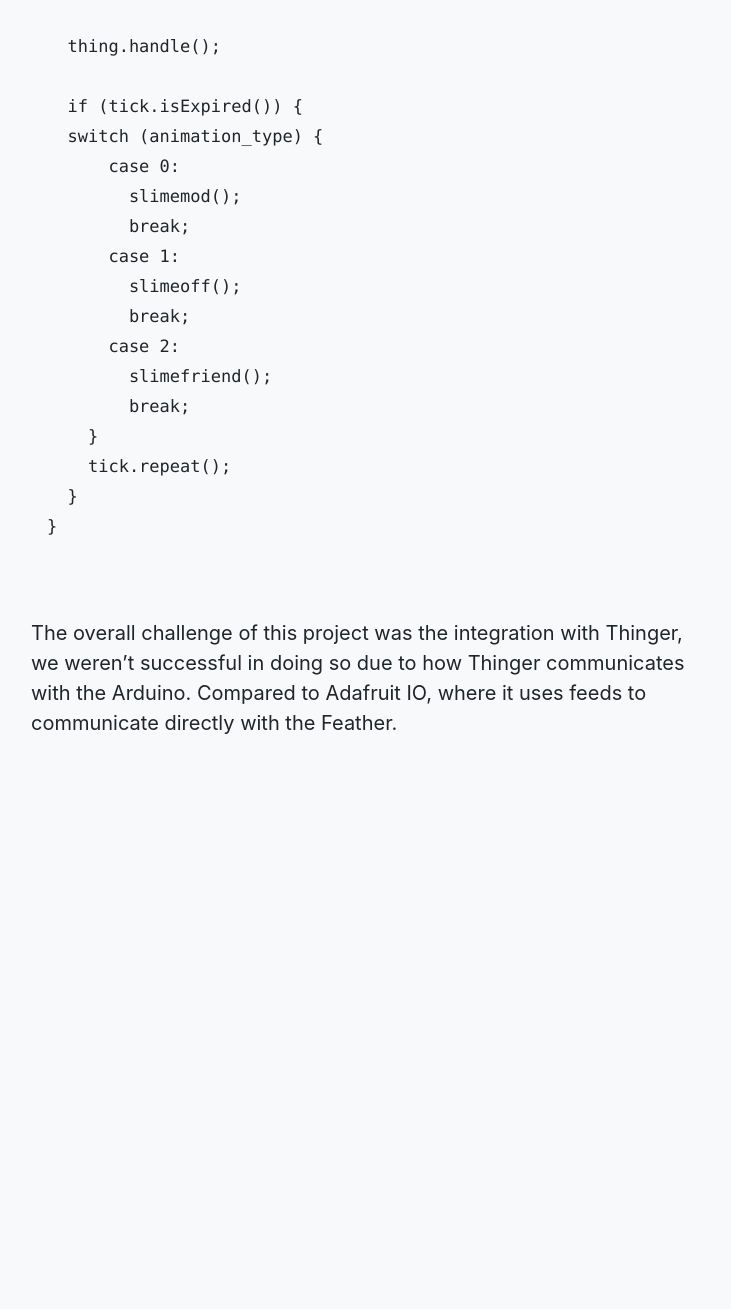
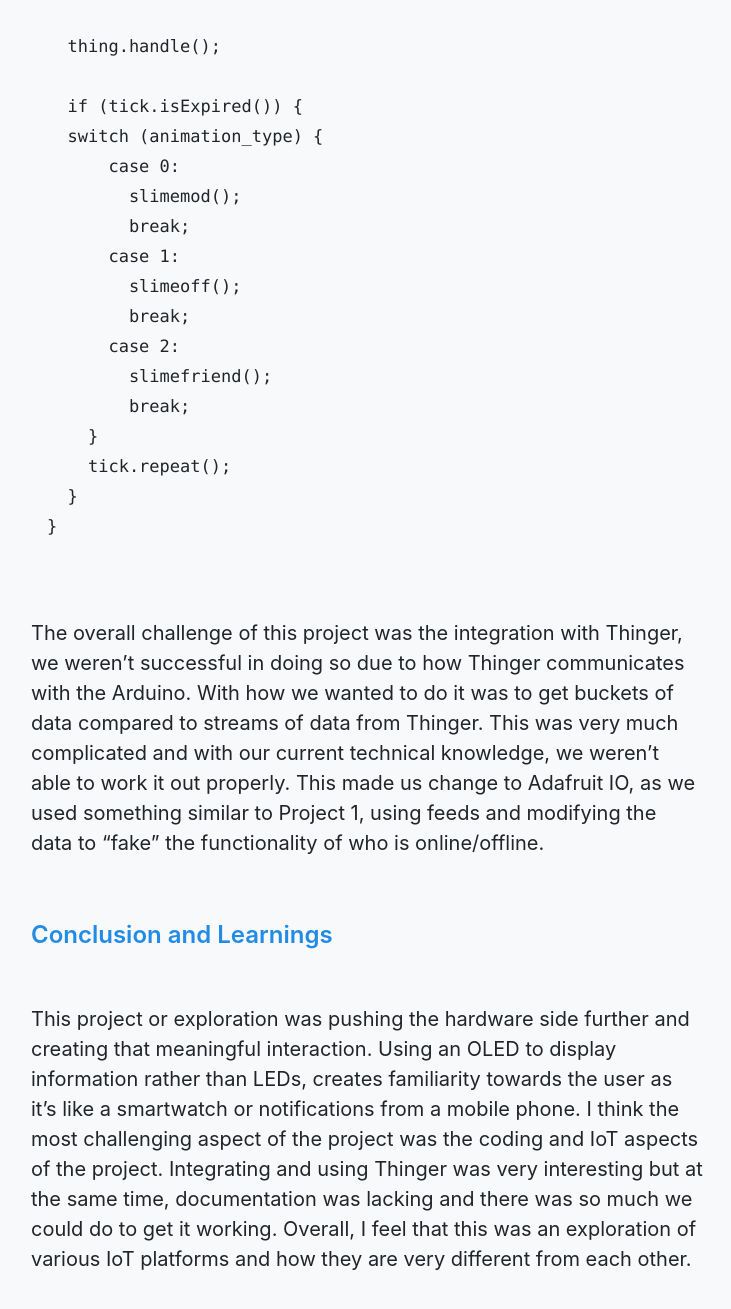
Before and after one commit to ixdwtruong/ixdwtruong.github.io, a Jekyll site: the page built from _posts/0001-01-12-ioe2p2.md, in a window 1280 px wide and 1400 px high, scrolled down 10849 px. Shown: the top 1309 px of the window, without its empty margins (273-1004 px from the left). Built offline with Jekyll 4.4.1, drawn with Linux system fonts in a browser that asks for light colours; before the commit the page ends 11667 px from its top, so only the background shows below that.

Commit message:
Update 0001-01-12-ioe2p2.md

```diff
--- a/_posts/0001-01-12-ioe2p2.md
+++ b/_posts/0001-01-12-ioe2p2.md
@@ -218,4 +218,14 @@
 
 <br>
 
-The overall challenge of this project was the integration with Thinger, we weren’t successful in doing so due to how Thinger communicates with the Arduino. Compared to Adafruit IO, where it uses feeds to communicate directly with the Feather.
+The overall challenge of this project was the integration with Thinger, we weren’t successful in doing so due to how Thinger communicates with the Arduino. With how we wanted to do it was to get buckets of data compared to streams of data from Thinger. This was very much complicated and with our current technical knowledge, we weren't able to work it out properly. This made us change to Adafruit IO, as we used something similar to Project 1, using feeds and modifying the data to "fake" the functionality of who is online/offline.
+
+<br>
+
+## Conclusion and Learnings
+
+<br>
+
+This project or exploration was pushing the hardware side further and creating that meaningful interaction. Using an OLED to display information rather than LEDs, creates familiarity towards the user as it's like a smartwatch or notifications from a mobile phone. I think the most challenging aspect of the project was the coding and IoT aspects of the project. Integrating and using Thinger was very interesting but at the same time, documentation was lacking and there was so much we could do to get it working. Overall, I feel that this was an exploration of various IoT platforms and how they are very different from each other.
+
+<br>
```
